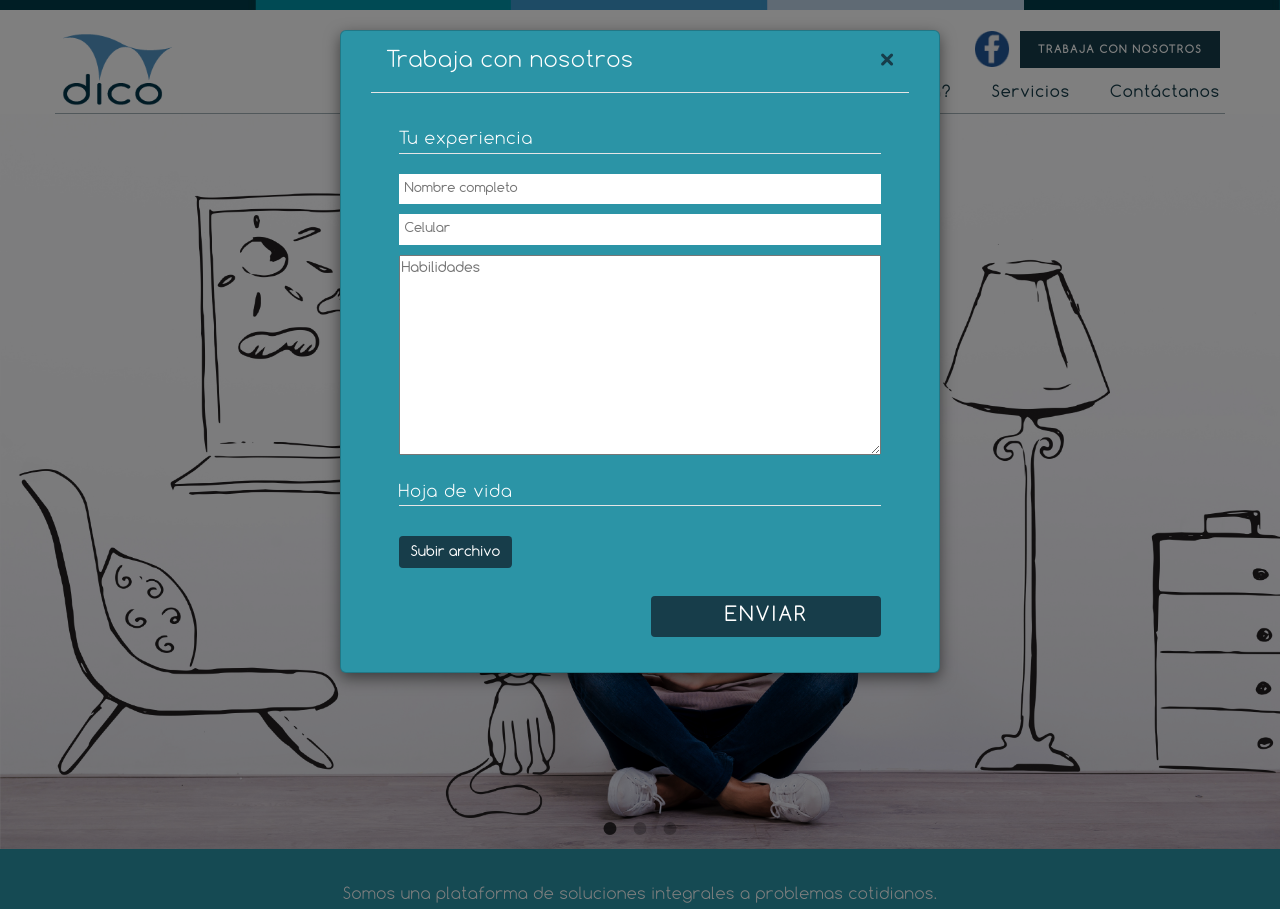
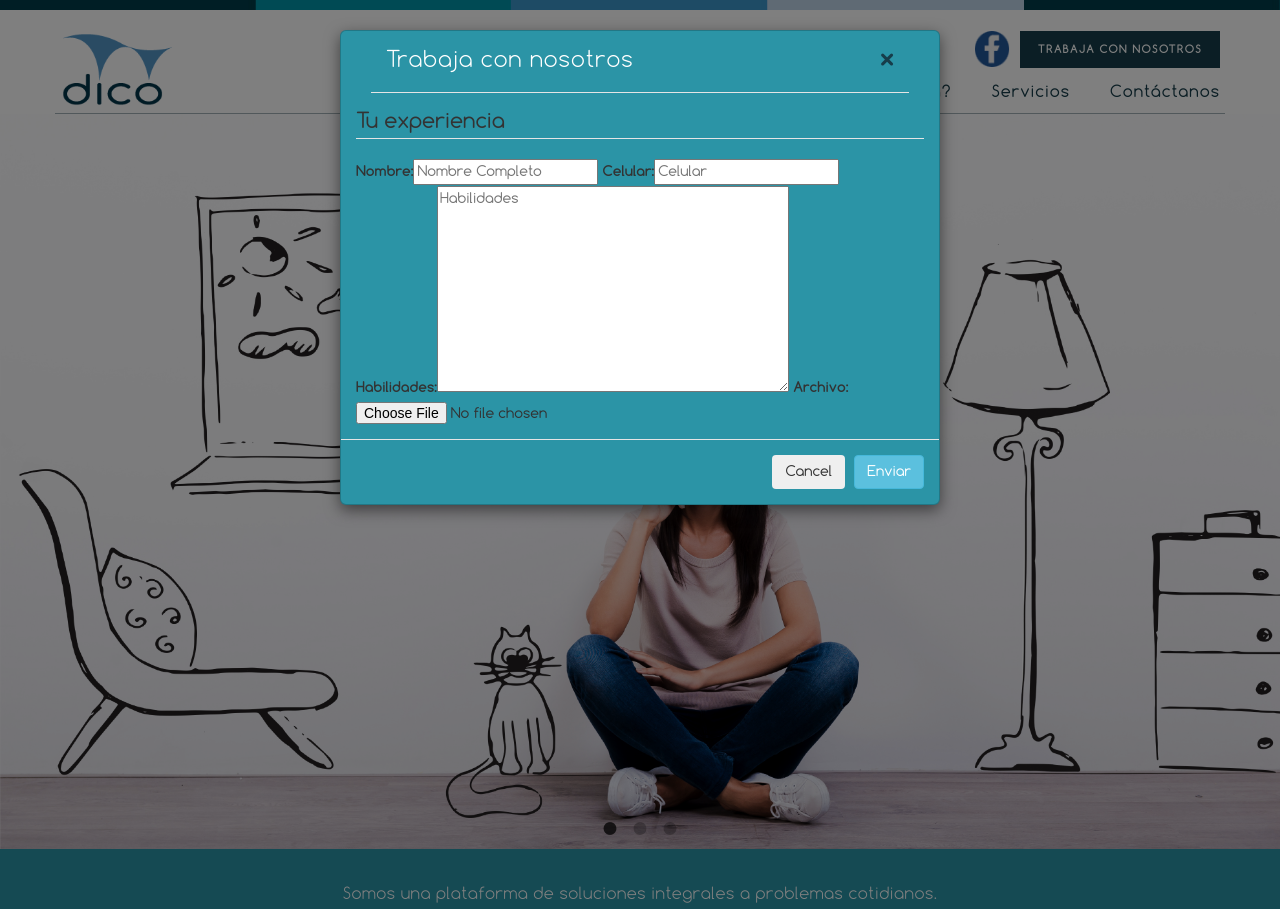
Before and after one commit to herakratz/Dico, a Django app: page /dicoapp/p/ in a window 1280 px wide, after a click on "TRABAJA CON NOSOTROS". Run offline with Django 3.2, Linux system fonts and the light colour scheme; some libraries are stand-ins or nearby versions.

Commit message:
Modificacion del formulario de TrabajaConNosotros y envio de adjunto con django

```diff
--- a/dicoapp/forms.py
+++ b/dicoapp/forms.py
@@ -1,10 +1,18 @@
 # -*- coding: utf-8 -*-
 from django import forms
 
-#creacion de clase del formulario
+#creacion de formulario  Contactenos
 class ContactForm(forms.Form):
 	asunto = 'Mensaje de contacto desde la página DICO'
 	nombre = forms.CharField(label= None, max_length = 100, widget=forms.TextInput(attrs={'placeholder': 'Nombre Completo'}))
 	celular = forms.IntegerField(widget=forms.TextInput(attrs={'placeholder': 'Celular'}))
 	email = forms.EmailField(widget=forms.TextInput(attrs={'placeholder': 'Email'}))
 	mensaje = forms.CharField(widget=forms.Textarea)
+
+#creacion de formulario  Contactenos
+class WorkWithUsForm(forms.Form):
+	asunto = 'Hoja de Vida enviada desde página DICO'
+	nombre = forms.CharField(label= None, max_length = 100, widget=forms.TextInput(attrs={'placeholder': 'Nombre Completo'}))
+	celular = forms.IntegerField(widget=forms.TextInput(attrs={'placeholder': 'Celular'}))
+	habilidades = forms.CharField(widget=forms.Textarea(attrs={'placeholder': 'Habilidades'}))
+	archivo = forms.FileField()
--- a/dicoapp/templates/dicoapp/index.html
+++ b/dicoapp/templates/dicoapp/index.html
@@ -29,7 +29,7 @@
             <img src="{% static 'images/logo-dico.png'%}">
           </div>
           <div class="nav-work">
-            <button type="button" class="btn btn-info btn-lg" data-toggle="modal" data-target="#workModal">trabaja con nosotros</button>
+            <button id="btn-work" type="button" class="btn btn-info btn-lg" data-toggle="modal" data-target="#workModal">trabaja con nosotros</button>
             <div class="social-networks">
               <div class="icns">
                 <a href="https://www.facebook.com/dico.sas" target="_blank" class="icn icn-facebook"></a>
@@ -270,37 +270,7 @@
   </footer>
 
 
-<div class="modal fade workmodal" id="workModal" role="dialog">
-  <div class="modal-dialog">
-
-    <!-- Modal content-->
-    <div class="modal-content">
-      <div class="modal-header">
-        <button type="button" class="close" data-dismiss="modal">&times;</button>
-        <h4 class="modal-title">Trabaja con nosotros</h4>
-      </div>
-      <div class="modal-body">
-        <form class="form-horizontal">
-            <fieldset>
-              <legend>Tu experiencia</legend>
-              <input type="text" id="nameWorker" name="name" pattern="[a-z]{3,15}" minlength="3" placeholder="Nombre completo" required>
-              <input type="number" id="phoneWorker" name="phone" minlength="7" pattern="[0-9]{7,15}" placeholder="Celular" required>
-              <textarea id="descWorker" name="desc" placeholder="Habilidades" pattern="[a-z]{1,15}" required></textarea>
-              <legend>Hoja de vida</legend>
-              <div class="upload-cv">
-                <div class="fileUpload btn btn-primary">
-                    <span>Subir archivo</span>
-                    <input type="file" class="upload" name="file"/>
-                </div>
-                <div class="value-file"></div>
-              </div>
-              <button id="submit" type="button" class="btn btn-default btn-info" data-dismiss="modal" data-toggle="modal" data-target="#alertmodal" onclick="validateWorkwithUsForm();">enviar</button>
-            </fieldset>
-        </form>
-      </div>
-    </div>
-  </div>
-</div>
+<div class="modal fade workmodal" id="workModal" role="dialog"> </div>
 
 <!-- Modal Contactenos-->
 <div class="modal fade contactmodal" id="contactModal" role="dialog"> </div>
@@ -419,6 +389,14 @@
       });
   });
 
+  $( "#btn-work" ).click(function() {
+      $.get( "{% url 'workwithus' %}", function( data ) {
+          $('#workModal').html(data);
+          $('#workModal').modal('show');
+      });
+  });
+
+
 </script>
 </body>
 </html>
--- /dev/null
+++ b/dicoapp/templates/dicoapp/workwithus_form.html
@@ -0,0 +1,16 @@
+{% extends "ventana-modal/ventana-modal-form.html" %}
+{% load bootstrap %}
+
+{% block title %}
+    <h4 class="modal-title">Trabaja con nosotros</h4>
+{% endblock %}
+
+{% block content %}
+	<legend>Tu experiencia</legend>
+    {{ form|bootstrap }}
+{% endblock %}
+
+{% block footer %}
+    <button type="button" class="btn" data-dismiss="modal">Cancel</button>
+    <input type="submit" class="btn btn-default btn-info" value="Enviar" onclick="validateWorkwithUsForm();" id="btn-enviar"/>
+{% endblock %}
--- a/dicoapp/templates/ventana-modal/ventana-modal-form.html
+++ b/dicoapp/templates/ventana-modal/ventana-modal-form.html
@@ -1,7 +1,7 @@
 {% extends "ventana-modal/ventana-modal.html" %}
 
 {% block form-start %}
-        <form enctype="multipart/form-data" action="{{ request.path }}" id="add" method="post">
+    <form enctype="multipart/form-data" action="{{ request.path }}" id="add" method="post">
         {% csrf_token %}
 {% endblock %}
 
--- a/dicoapp/urls.py
+++ b/dicoapp/urls.py
@@ -8,4 +8,5 @@ urlpatterns = [
     url(r'^p/', views.index, name='index'),
 	url(r'^t/', views.test, name='test'),
 	url(r'contactenos', views.FormContactView.as_view(), name='contact'),
+	url(r'trabajaconnosotros', views.FormWorkWithUsView.as_view(), name='workwithus'),
 ]
--- a/dicoapp/views.py
+++ b/dicoapp/views.py
@@ -8,8 +8,10 @@ from django.http import HttpResponseRedirect
 from django.views.generic import FormView
 from django.conf import settings
 from django.core.mail import send_mail
+from django.core.mail import EmailMessage
 
 from forms import ContactForm
+from forms import WorkWithUsForm
 
 def index(request):
 	return render(request, 'dicoapp/index.html')
@@ -20,7 +22,7 @@ def landing(request):
 def test(request):
     return render(request, 'dicoapp/test.html')
 
-#vista para el formulario
+#vista para el formulario de Contactenos
 class FormContactView(FormView):
     form_class = ContactForm
     success_url = '/dicoapp/p'
@@ -45,3 +47,35 @@ class FormContactView(FormView):
         )
 
         return super(FormContactView, self).form_valid(form)
+
+#vista para el formulario de TRaba con nostros
+class FormWorkWithUsView(FormView):
+    form_class = WorkWithUsForm
+    success_url = '/dicoapp/p'
+    template_name = 'dicoapp/workwithus_form.html'
+
+    def form_valid(self, form):
+        # This method is called when valid form data has been POSTed.
+        # It should return an HttpResponse.
+        mensaje = "{nombre} / {celular} dice: ".format(
+            nombre=form.cleaned_data.get('nombre'),
+            celular=form.cleaned_data.get('celular'))
+        mensaje += "\n\n{0}".format(form.cleaned_data.get('habilidades'))
+
+        archivo = form.cleaned_data.get('archivo')
+        print (mensaje)
+        print (settings.PROJECT_ROOT)
+
+        email = EmailMessage(
+            subject=form.asunto,
+            body=mensaje,
+            to=['correodicosas@gmail.com'])
+        if form.cleaned_data['archivo']:
+             file = form.cleaned_data['archivo']
+             if hasattr(file, 'path'):
+                 email.attach_file(file.path)
+             else:
+                 email.attach(file.name, file.read())
+        email.send(fail_silently=not(settings.DEBUG))
+
+        return super(FormWorkWithUsView, self).form_valid(form)
```
Also changed, not shown: dicosas/settings.py (+19 -0 lines), 10 other files.
